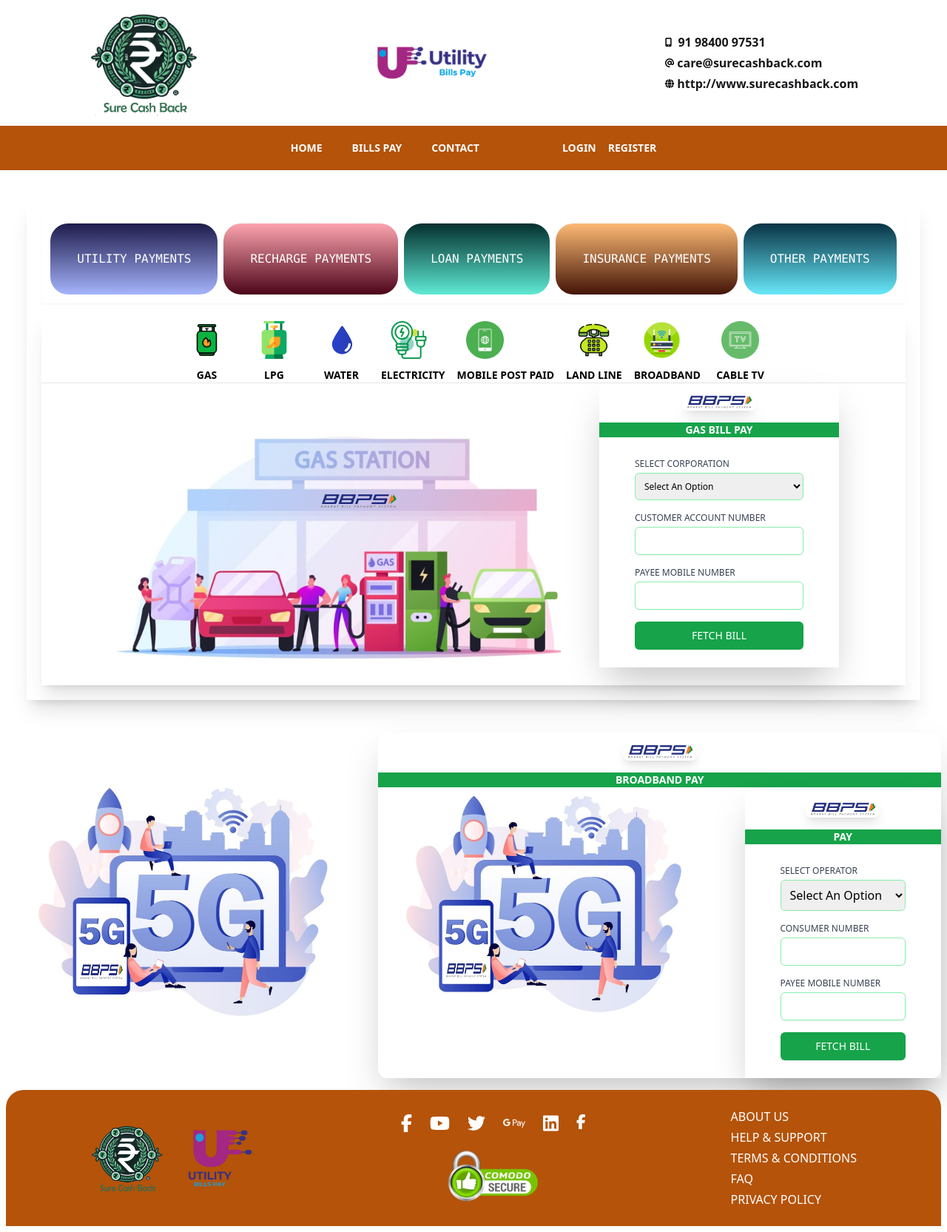
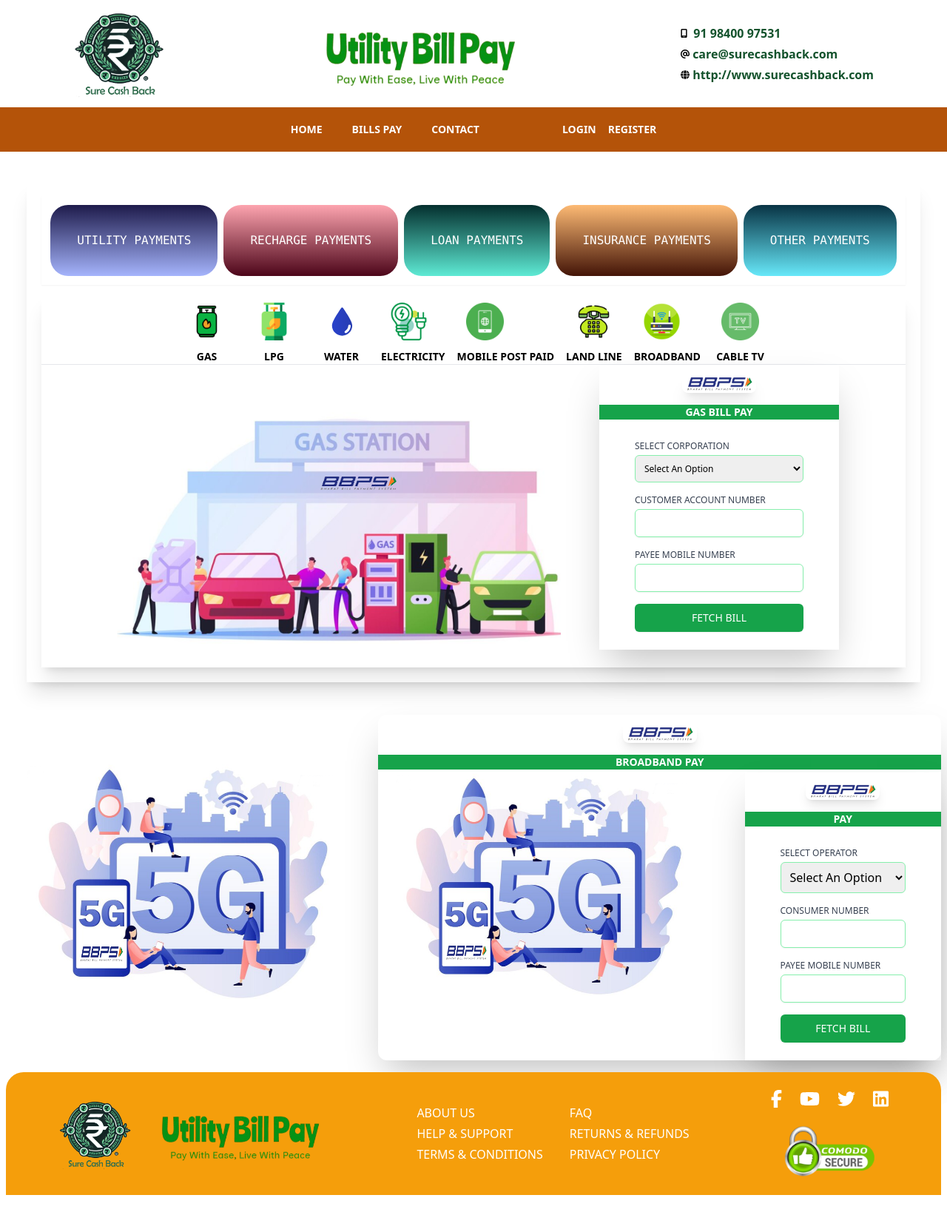
Before and after one commit to srinisLearning/surecashback, a Next.js app: page /broadbandpay in a window 1280 px wide. Shown: the whole page at 74% size. After the commit the page ends 1623 px from the top, so only its background shows below. Built offline with nearby package versions, Linux system fonts and the light colour scheme; no server answers.

Commit message:
Home Page Changes

```diff
--- a/src/app/page.tsx
+++ b/src/app/page.tsx
@@ -20,7 +20,7 @@
   <div className="">
     <HomeComponent1 />
   </div>
-  <div className="border rounded-full border-1 border-dashed border-green-600 m-6 mt-12 p-6 w-screen mx-auto bg-gradient-to-b from-lime-300 from-33% to-lime-700 ">
+  <div className="border rounded-full shadow-2xl   m-6 mt-12 p-6 w-screen mx-auto bg-gradient-to-b from-amber-200 from-33% to-amber-600 max-w-6xl ">
     <h3 className="text-xl uppercase text-center font-semibold">Our Services</h3>
 
     <Link href='/paybill'>
--- a/src/components/Footer.tsx
+++ b/src/components/Footer.tsx
@@ -12,52 +12,61 @@
 const Footer = () => {
   return (
     <>
-      <div className="flex min-h-16 p-6 bg-amber-700 text-white justify-around items-center gap-4 rounded-t-3xl m-2">
+      <div className="flex min-h-16 p-6 bg-amber-500 text-white justify-around items-center gap-4 rounded-t-3xl m-2">
         <div className="flex">
           <div className="flex gap-6 justify-center items-center">
             <Image
               src="/images/logo.png"
-              alt="Good Lifes"
+              alt="Sure Cash Back"
               width={100}
               height={75}
             />
 
             <Image
-              src="/images/ubp_logo.png"
-              alt="Good Lifes"
-              width={100}
-              height={75}
+              src="/images/ut_bi_pay.png"
+              alt="Sure Cash Back"
+              width={250}
+              height={100}
             />
           </div>
+        </div>
+        <div className="flex gap-9">
+
+            <div className='flex justify-center'>
+            <ul className="flex flex-col gap-1">
+            <li className="text-md uppercase">About Us</li>
+            <li className="text-md uppercase">Help & Support</li>
+            <li className="text-md uppercase">Terms & Conditions</li>
+            </ul>
+              </div>
+              <div className='flex justify-center'>
+              <ul className="flex flex-col gap-1">
+            <li className="text-md uppercase">FAQ</li>
+            <li className="text-md uppercase">Returns & Refunds</li>
+            <li className="text-md uppercase">Privacy Policy</li>
+          </ul>
+              </div>
+
         </div>
         <div className="flex flex-col justify-center align-middle gap-6">
           <div className="flex gap-6">
           <FontAwesomeIcon icon={faFacebookF} size="xl" />
           <FontAwesomeIcon icon={faYoutube} size="xl" />
           <FontAwesomeIcon icon={faTwitter} size="xl" />
-          <FontAwesomeIcon icon={faGooglePay} size="xl" />
           <FontAwesomeIcon icon={faLinkedin} size="xl" />
-          <FontAwesomeIcon icon={faFacebookF} size="lg" />
+
           </div>
           <div className="flex justify-center">
           <Image
             src="/images/comodo_secure.png"
-            alt="Good Lifes"
+            alt="Sure Cash Back"
             width={125}
             height={75}
           />
           </div>
         </div>
 
-        <div className="flex">
-          <ul className="flex flex-col gap-1">
-            <li className="text-md uppercase  text-black-500">About Us</li>
-            <li className="text-md uppercase">Help & Support</li>
-            <li className="text-md uppercase">Terms & Conditions</li>
-            <li className="text-md uppercase">FAQ</li>
-            <li className="text-md uppercase">Privacy Policy</li>
-          </ul>
-        </div>
+
       </div>
     </>
   );
--- a/src/components/Header.tsx
+++ b/src/components/Header.tsx
@@ -17,16 +17,16 @@
           <Image
             src="/images/logo.png"
             alt="Sure Cash Back"
-            width={150}
+            width={125}
             height={60}
           />
         </div>
         <div className="m-0">
           <Image
-            src="/images/GoodLifes_utilitybillspay.png"
+            src="/images/ut_bi_pay.png"
             alt="Sure Cash Back"
-            width={150}
-            height={60}
+            width={300}
+            height={120}
           />
         </div>
 
@@ -38,12 +38,12 @@
               size="xs"
             />{" "}
             &nbsp;
-            <span className="text-zinc-900 font-extrabold text-green-900">91 98400 97531</span>
+            <span className="text-green-600 font-extrabold text-green-900">91 98400 97531</span>
           </div>
           <div className="m-0">
             <FontAwesomeIcon icon={faAt} className="text-green-aaa font-bold" size="xs" />
             &nbsp;
-            <span className="text-zinc-900 font-extrabold text-green-900">care@surecashback.com</span>
+            <span className="text-green-600 font-extrabold text-green-900">care@surecashback.com</span>
           </div>
           <div className="m-0">
             <FontAwesomeIcon
@@ -52,7 +52,7 @@
               size="xs"
             />
             &nbsp;
-            <span className="text-zinc-900 font-extrabold text-green-900">http://www.surecashback.com</span>
+            <span className="text-green-600 font-extrabold text-green-900">http://www.surecashback.com</span>
           </div>
         </div>
       </div>
--- a/src/components/HomeComponent1.tsx
+++ b/src/components/HomeComponent1.tsx
@@ -25,7 +25,7 @@
             />
           </div>
           <div className="justify-center text-center max-w-md">
-            <div className="text-3xl text-center font-bold p-3 max-w-lg text-brown-aaa">
+            <div className="text-3xl text-center text-amber-500 font-bold p-3 max-w-lg text-brown-aaa">
               {" "}
               Pay your bill
             </div>
@@ -33,7 +33,7 @@
               Electricity, Water, LPG, Gas, Mobile, Landline, DTH, Broadband,
               Cable TV, Insurance, Loan, Hospital, Credit Card{" "}
             </div>
-            <div className="text-3xl text-center font-bold p-3 max-w-lg text-brown-aaa">
+            <div className="text-3xl text-amber-600 text-center font-bold p-3 max-w-lg text-brown-aaa">
               {" "}
               Sure Cash Backs{" "}
             </div>
```
Also changed, not shown: public/images/ut_bi_pay.png (added).
